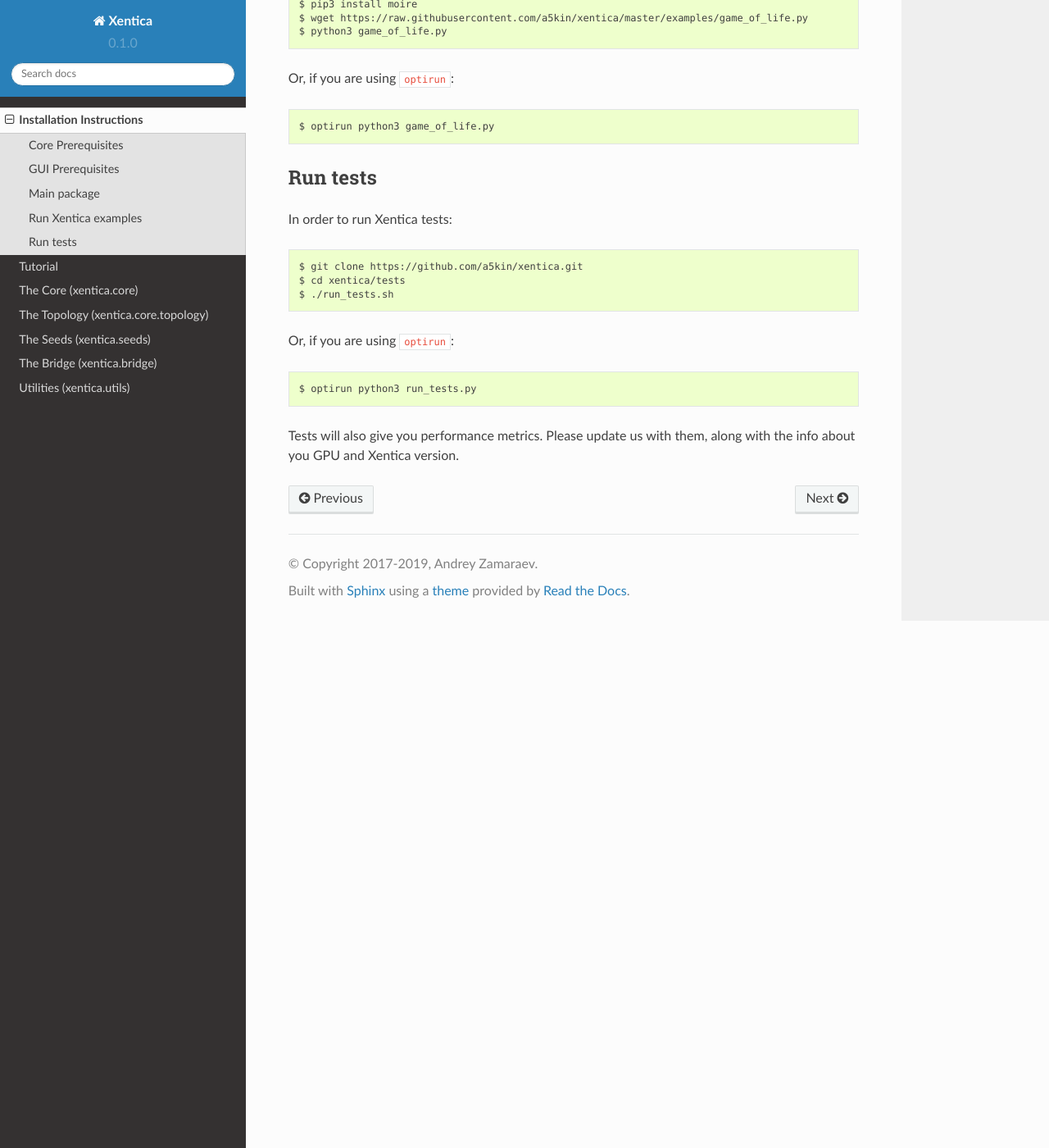
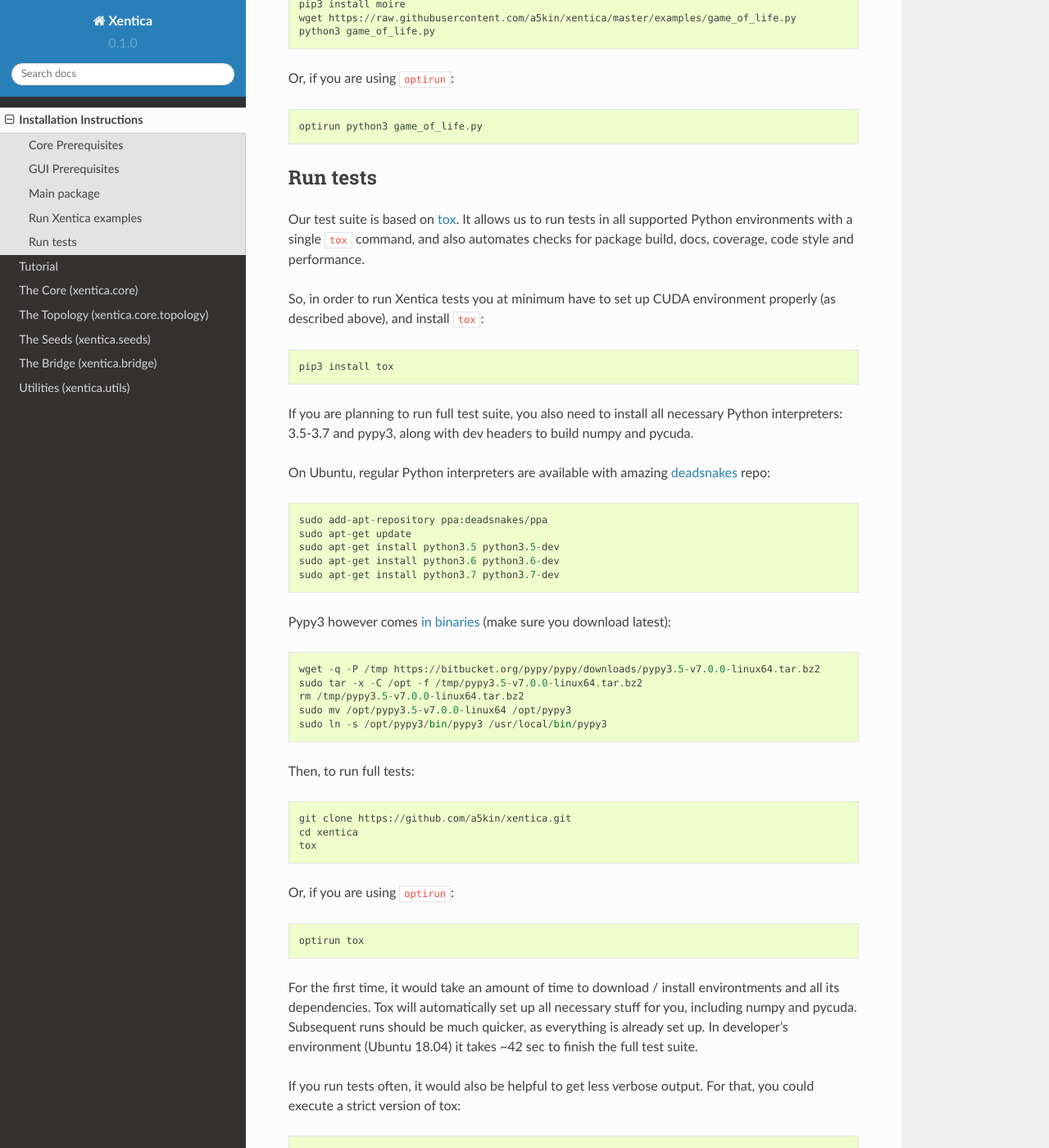
Before and after one commit to a5kin/xentica, a Sphinx documentation site: the page built from docs/manual/installation.rst, in a window 1280 px wide and 1400 px high, scrolled down 2432 px. Shown: the whole window at 82% size. Built offline with Sphinx 7.4.7 and the Read the Docs theme 2.0.0, drawn with Linux system fonts in a browser that asks for light colours; some of the changed text lies outside the part shown.

Commit message:
Add docs for new test suite (#39)

```diff
--- a/docs/manual/installation.rst
+++ b/docs/manual/installation.rst
@@ -28,7 +28,7 @@
 
   Generally, you can install it just from your distrubution's repository::
 
-    $ sudo apt-get install nvidia-cuda-toolkit
+    sudo apt-get install nvidia-cuda-toolkit
 
   Although, default packages are often out of date, so in case you
   have one of those latest cool GPU, you may want to upgrade to the
@@ -40,20 +40,20 @@
 
   Your distribution should already have all you need::
 
-    $ sudo apt-get install python3 python3-dev python3-pip wheel
+    sudo apt-get install python3 python3-dev python3-pip wheel
 
 - `NumPy`_
 
   Once Python3 is correctly installed, you can install NumPy by::
 
-    $ pip3 install numpy
+    pip3 install numpy
 
 - `PyCUDA`_
 
   If CUDA is correctly installed, you again can simply install PyCUDA
   with ``pip``::
 
-    $ pip3 install pycuda
+    pip3 install pycuda
 
 Other pre-requisites should be transparently installed with the main
 Xentica package.
@@ -66,7 +66,7 @@
 
 Its pre-requisites could be installed by::
 
-  $ sudo apt-get install \
+  sudo apt-get install \
     build-essential \
     git \
     ffmpeg \
@@ -82,13 +82,13 @@
 
 Then, to install stable Kivy::
 
-  $ pip3 install Cython==0.25 Kivy==1.10.0
+  pip3 install Cython==0.25 Kivy==1.10.0
 
 On latest Debian distributions you can meet conflicts with
 ``libsdl-mixer``. Then, try to install latest developer version,
 like::
 
-  $ pip3 install Cython==0.27.3 git\+https://github.com/kivy/kivy.git
+  pip3 install Cython==0.27.3 git\+https://github.com/kivy/kivy.git
 
 If you have any other troubles with that, please refer to the official
 Kivy installation instructions.
@@ -98,7 +98,7 @@
 
 Xentica package could be installed with::
 
-  $ pip3 install xentica
+  pip3 install xentica
 
 Note, it does not depends on pre-requisites described above, but you
 still need to install them properly, or Xentica will not run.
@@ -108,29 +108,87 @@
 
 In order to run Game of Life model built with Xentica::
 
-  $ pip3 install moire
-  $ wget https://raw.githubusercontent.com/a5kin/xentica/master/examples/game_of_life.py
-  $ python3 game_of_life.py
+  pip3 install moire
+  wget https://raw.githubusercontent.com/a5kin/xentica/master/examples/game_of_life.py
+  python3 game_of_life.py
 
 Or, if you are using ``optirun``::
 
-  $ optirun python3 game_of_life.py
+  optirun python3 game_of_life.py
 
 Run tests
 ---------
 
-In order to run Xentica tests::
+Our test suite is based on `tox`_. It allows us to run tests in all
+supported Python environments with a single ``tox`` command, and also
+automates checks for package build, docs, coverage, code style and
+performance.
 
-  $ git clone https://github.com/a5kin/xentica.git
-  $ cd xentica/tests
-  $ ./run_tests.sh
+So, in order to run Xentica tests you at minimum have to set up CUDA
+environment properly (as described above), and install ``tox``::
+
+  pip3 install tox
+
+If you are planning to run full test suite, you also need to install
+all necessary Python interpreters: 3.5-3.7 and pypy3, along with dev
+headers to build numpy and pycuda.
+
+On Ubuntu, regular Python interpreters are available with amazing
+`deadsnakes`_ repo::
+
+  sudo add-apt-repository ppa:deadsnakes/ppa
+  sudo apt-get update
+  sudo apt-get install python3.5 python3.5-dev
+  sudo apt-get install python3.6 python3.6-dev
+  sudo apt-get install python3.7 python3.7-dev
+
+Pypy3 however comes `in binaries`_ (make sure you download latest)::
+
+  wget -q -P /tmp https://bitbucket.org/pypy/pypy/downloads/pypy3.5-v7.0.0-linux64.tar.bz2
+  sudo tar -x -C /opt -f /tmp/pypy3.5-v7.0.0-linux64.tar.bz2
+  rm /tmp/pypy3.5-v7.0.0-linux64.tar.bz2
+  sudo mv /opt/pypy3.5-v7.0.0-linux64 /opt/pypy3
+  sudo ln -s /opt/pypy3/bin/pypy3 /usr/local/bin/pypy3
+
+Then, to run full tests::
+
+  git clone https://github.com/a5kin/xentica.git
+  cd xentica
+  tox
 
 Or, if you are using ``optirun``::
 
-  $ optirun python3 run_tests.py
+  optirun tox
 
-Tests will also give you performance metrics. Please update us with
-them, along with the info about you GPU and Xentica version.
+For the first time, it would take an amount of time to download /
+install environtments and all its dependencies. Tox will automatically
+set up all necessary stuff for you, including numpy and
+pycuda. Subsequent runs should be much quicker, as everything is
+already set up. In developer's environment (Ubuntu 18.04) it takes ~42
+sec to finish the full test suite.
+
+If you run tests often, it would also be helpful to get less verbose
+output. For that, you could execute a strict version of tox::
+
+  tox -q
+
+Or if you'd like to skip all uninstalled interpreters::
+
+  tox -s
+
+Or even quicker, for immediate test purposes, you could run your
+default Python3 interpreter tests only with codestyle and coverage::
+
+  tox -q -e flake8,coverage
+
+You could also check the full list of available environments with::
+
+  tox -l -v
+
+If you don't mind, please update us with the metrics under "Benchmark"
+section, along with the info about your GPU, environment and Xentica
+version. It would help us analyze performance and plan for future
+optimizations.
 
 .. _list of CUDA-enabled cards: https://developer.nvidia.com/cuda-gpus
 .. _NVIDIA CUDA Toolkit: http://docs.nvidia.com/cuda/index.html
@@ -144,3 +202,6 @@
 .. _opening an issue: https://github.com/a5kin/xentica/issues/new
 .. _good article: http://www.pradeepadiga.me/blog/2017/03/22/installing-cuda-toolkit-8-0-on-ubuntu-16-04/
 .. _official NVIDIA source: https://developer.nvidia.com/cuda-downloads
+.. _tox: https://https://launchpad.net/~deadsnakes/+archive/ubuntu/ppatox.readthedocs.io/en/latest/
+.. _deadsnakes: https://launchpad.net/~deadsnakes/+archive/ubuntu/ppa
+.. _in binaries: https://pypy.org/download.html
```
Also changed, not shown: 1 other file.
